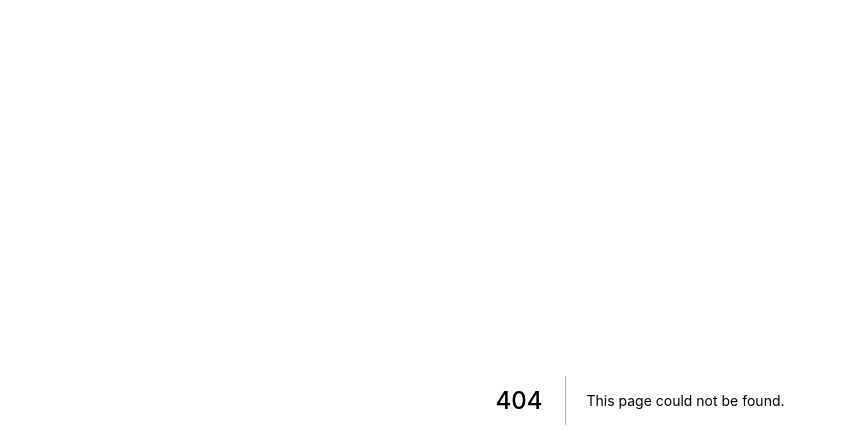
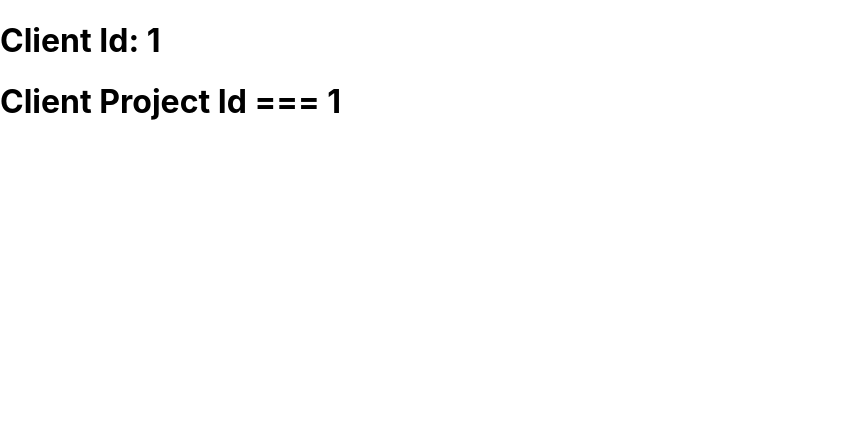
Before and after one commit to ahsanarique/nextjs-practice, a Next.js app: page /clients/1/1 in a window 1280 px wide. Before the commit this address had no page. Shown: the top 448 px of the page, without its empty margins (0-846 px from the left). Built offline with nearby package versions, Linux system fonts and the light colour scheme.

Commit message:
dynamic nested routes

```diff
--- /dev/null
+++ b/pages/clients/[clientId]/[clientProjectId].js
@@ -0,0 +1,15 @@
+import { useRouter } from "next/router";
+
+const ClientProjectPage = () => {
+  const router = useRouter();
+  const { clientId, clientProjectId } = router.query;
+
+  return (
+    <div>
+      <h1>Client Id: {clientId}</h1>
+      <h1>Client Project Id === {clientProjectId}</h1>
+    </div>
+  );
+};
+
+export default ClientProjectPage;
```
Also changed, not shown: pages/clients/[clientId]/index.js (added, +14 -0 lines), pages/clients/index.js (added, +9 -0 lines).
